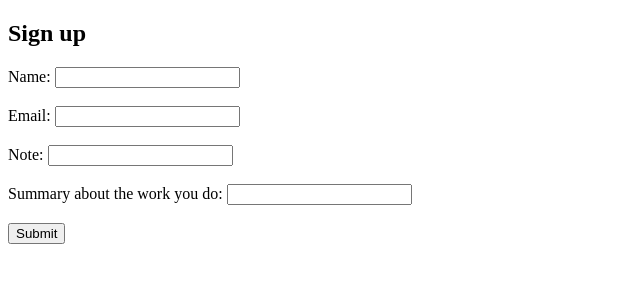
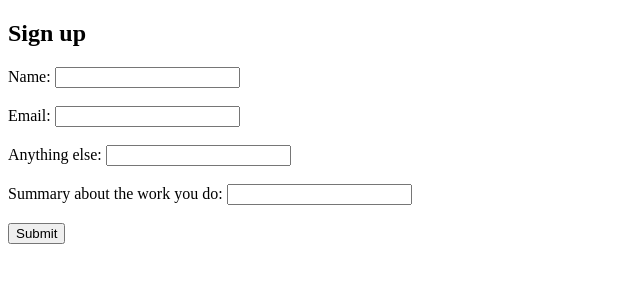
Before and after one commit to bharat8766/dummy-form, a plain HTML site: page index.html in a window 1280 px wide. Shown: the whole page, without its empty margins (0-640 px from the left). Drawn offline with Linux system fonts and the light colour scheme.

Commit message:
Change label from 'Note' to 'Anything else'

```diff
--- a/index.html
+++ b/index.html
@@ -12,7 +12,7 @@
 
       <label>Email: <input type="email" name="email" required></label><br /><br />
 
-      <label>Note: <input type="text" name="note"></label><br /><br />
+      <label>Anything else: <input type="text" name="note"></label><br /><br />
 
       <label>Summary about the work you do: <input type="text" name="summary"></label><br /><br />
 
```
